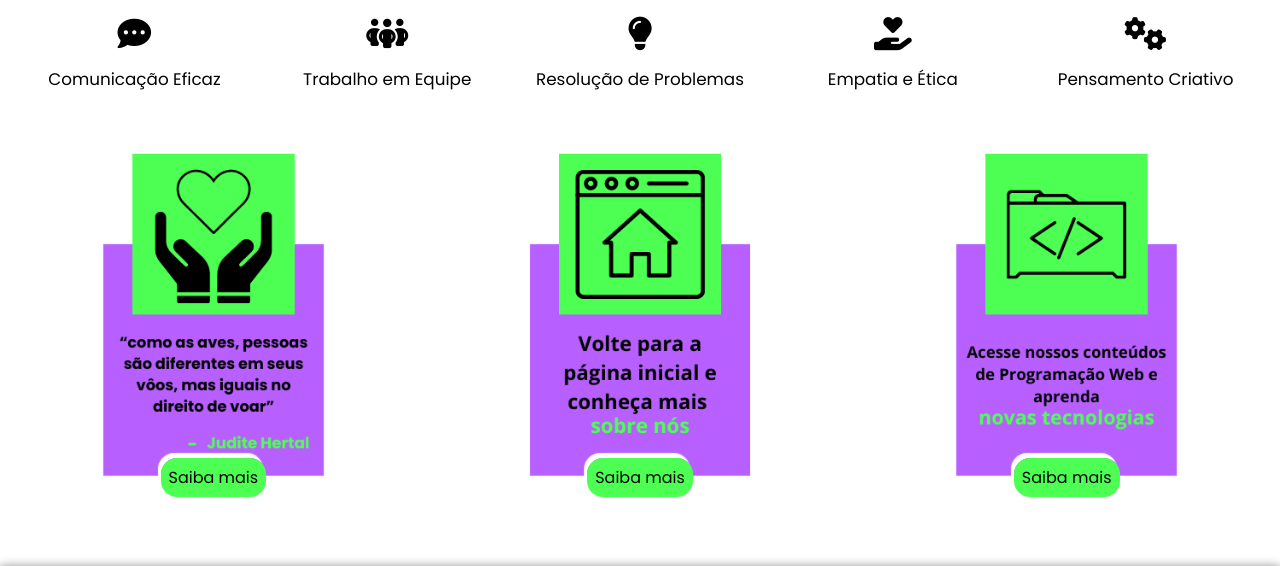
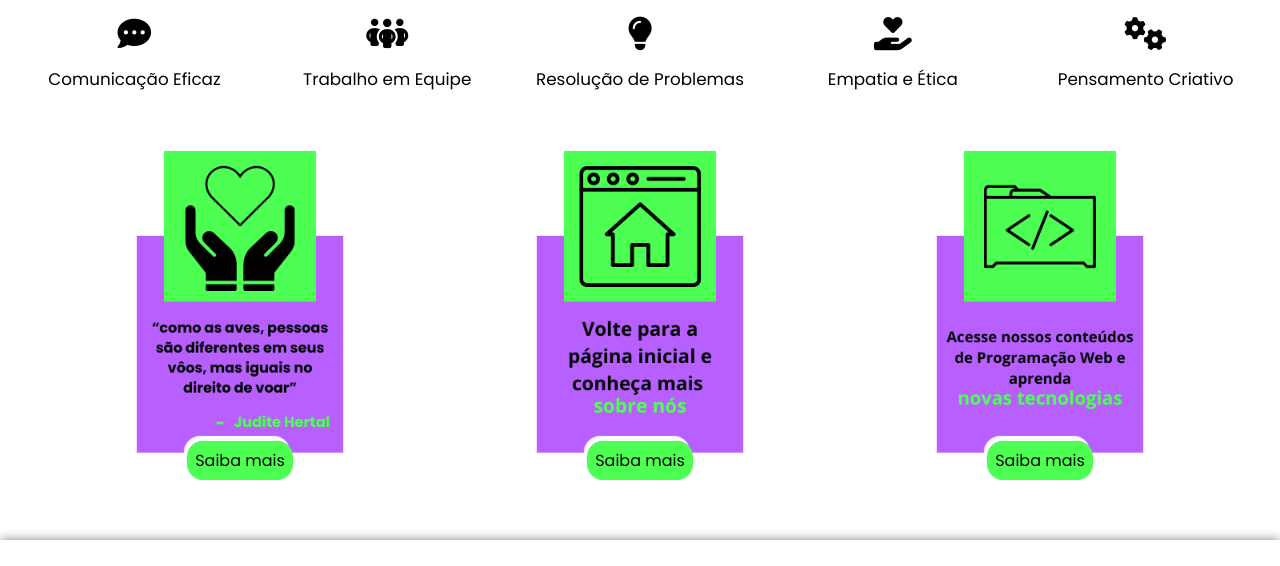
Before and after one commit to MarianaRodriguesTech/Programar_MercadoDeTrabalho, a plain HTML site: page PáginaMercadoDeTrabalho/index.html in a window 1280 px wide. Shown: the part 2070-2636 px from the top of the page. Drawn offline with nearby package versions, Linux system fonts and the light colour scheme.

Commit message:
Atualizações 1.3

```diff
--- a/PáginaMercadoDeTrabalho/style.css
+++ b/PáginaMercadoDeTrabalho/style.css
@@ -421,10 +421,13 @@ i{
 
 .cards {
     display: flex;
+    align-items: center;
+    justify-content: center;
 }
 
 .box-card img {
-    width: 100%;
+    width: 400px;
+
 }
 
 /* BOTAO CARD */
@@ -446,7 +449,7 @@ i{
 .btn-card {
     z-index: 5;
     position: relative;
-    top: -2.4em;
+    top: -2.1em;
 }
 
 .box-card .btn-card a:hover {
@@ -454,7 +457,7 @@ i{
     z-index: 5;
     background-color: #4DFF53;
     padding: .5em;
-    box-shadow: 0px 4px 1px black;
+    box-shadow: 0px 4px 1px #B760FF;
 }
 
 
```
Also changed, not shown: PáginaMercadoDeTrabalho/index.html (+2 -0 lines).
